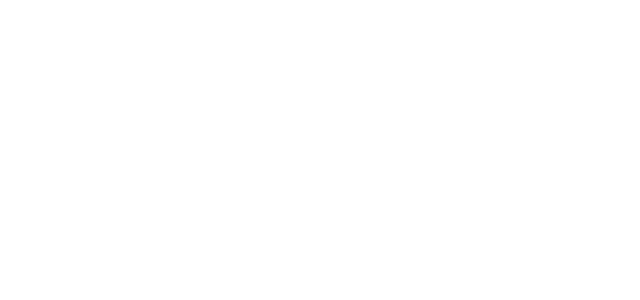
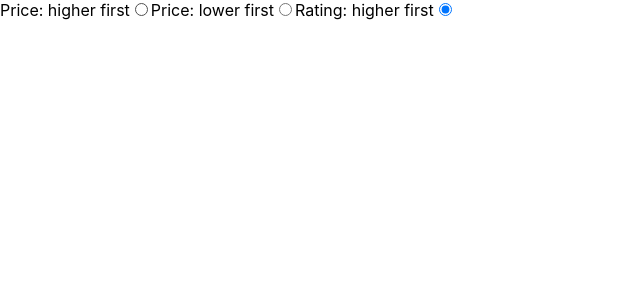
Before and after one commit to DmitriyIshchenko/e-commerce, a React (Create React App) app: page /sort in a window 1280 px wide. Before the commit this address had no page. Shown: the top 300 px of the page, without its empty margins (0-640 px from the left). Built offline with nearby package versions, Linux system fonts and the light colour scheme; what @mswjs/data would draw is missing.

Commit message:
Update routing

```diff
--- a/src/App.js
+++ b/src/App.js
@@ -4,6 +4,9 @@ import './App.css';
 
 import ShopPage from './features/shop/ShopPage';
 import ProductPage from './features/shop/ProductPage';
+import Sorting from './features/shop/Sorting';
+import Filters from './features/shop/Filters';
+import CartPage from './features/cart/CartPage';
 
 function App() {
   return (
@@ -11,6 +14,9 @@ function App() {
       <Routes>
         <Route path="/" element={<ShopPage />} />
         <Route path="/product/:productId" element={<ProductPage />} />
+        <Route path="/sort" element={<Sorting />} />
+        <Route path="/filter" element={<Filters />} />
+        <Route path="cart" element={<CartPage />} />
       </Routes>
     </div>
   );
```
